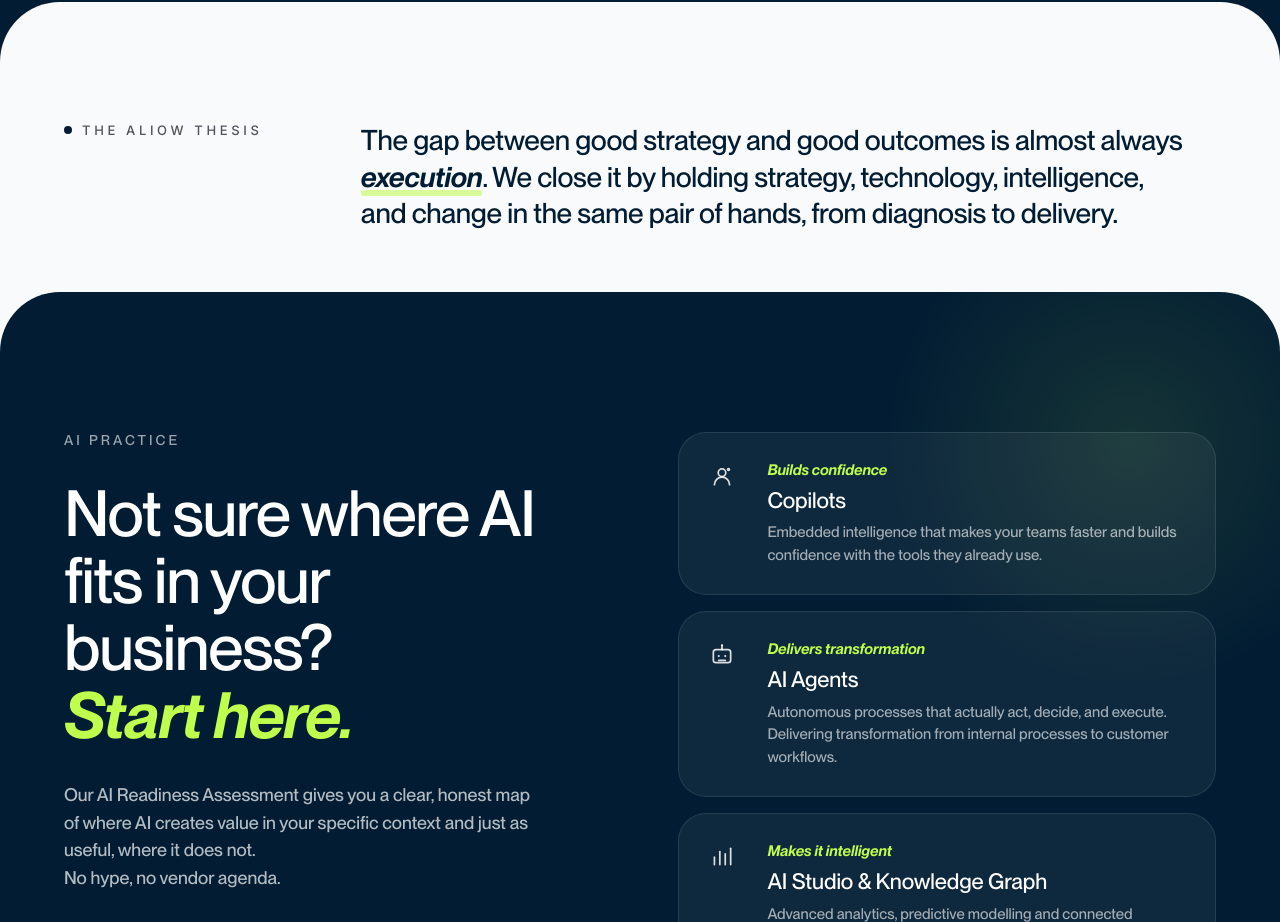
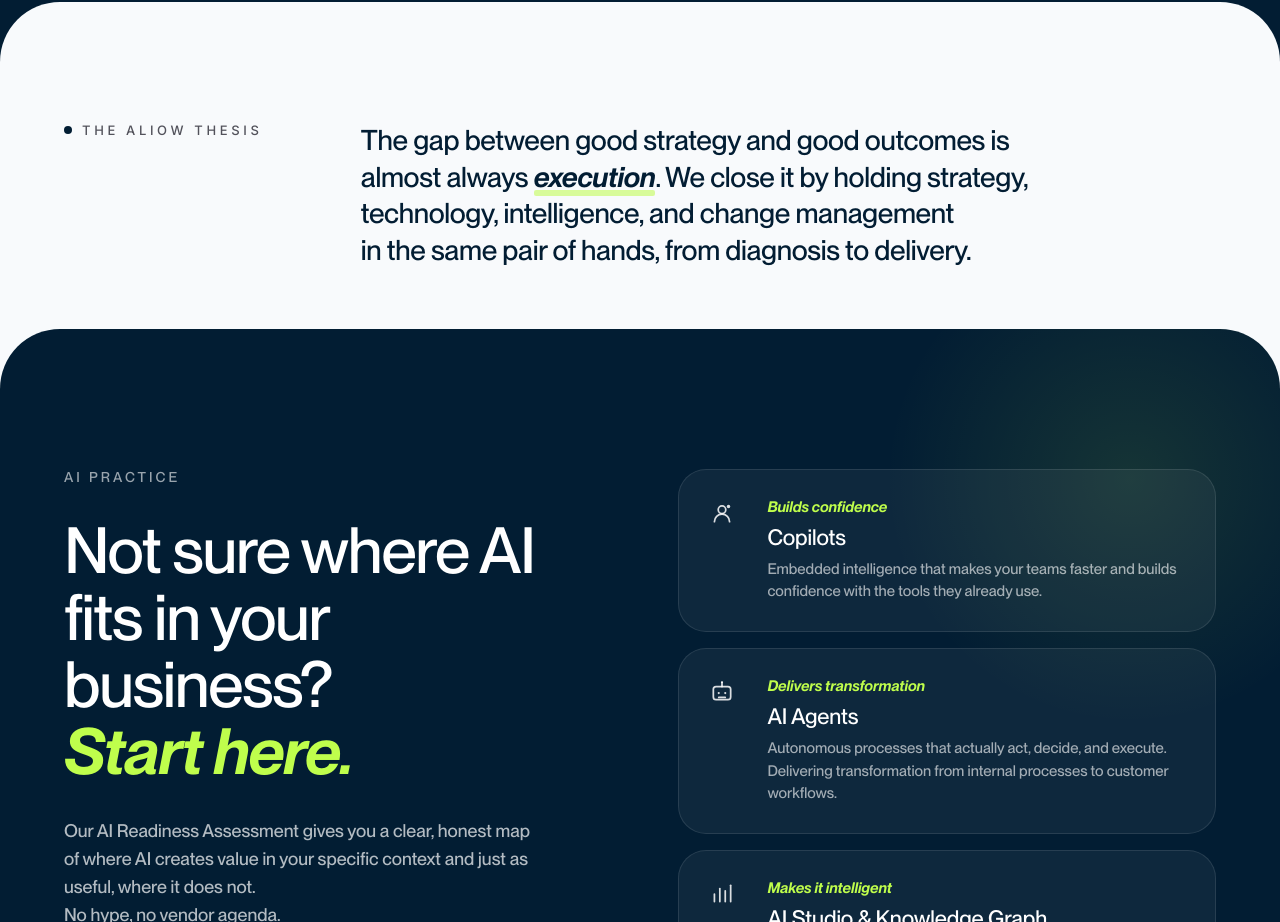
Before and after one commit to AliowIT/aliow-website-v3, a React (Vite) app: page / in a window 1280 px wide. Shown: the part 3000-3922 px from the top of the page. Built offline with nearby package versions, Linux system fonts and the light colour scheme.

Commit message:
fix: improve wording

```diff
--- a/src/sections.jsx
+++ b/src/sections.jsx
@@ -334,7 +334,7 @@ function AliowThesis() {
         <p className="thesis-body">
           The gap between good strategy and good outcomes is almost always{' '}
           <em>execution</em>. We close it by holding strategy, technology,
-          intelligence, and change in the same pair of hands, from diagnosis
+          intelligence, and change management in the same pair of hands, from diagnosis
           to delivery.
         </p>
       </Reveal>
```
